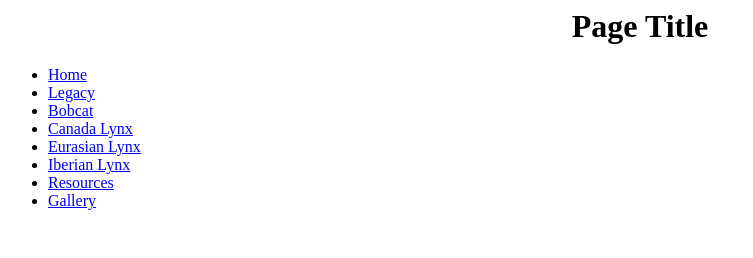
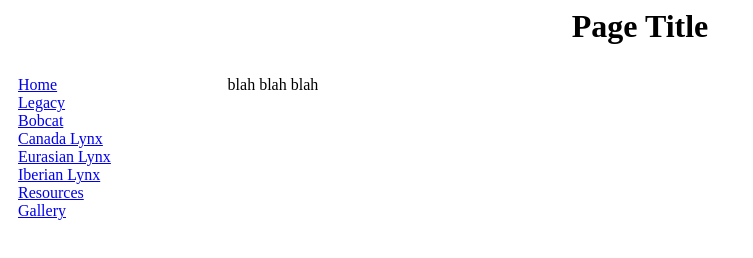
Before and after one commit to eberte/lynx-site, a plain HTML site: page temp.html in a window 1280 px wide. Shown: the whole page, without its empty margins (0-753 px from the left). Drawn offline with Linux system fonts and the light colour scheme.

Commit message:
friday dec 14

```diff
--- /dev/null
+++ b/lynxPages.css
@@ -0,0 +1,11 @@
+.twoColumnLeft {
+  float: left;
+  width: 15%;
+  margin: 10px;
+}
+.twoColumnRight {
+  float: left;
+  width: auto;
+  margin-top: 5px;
+  margin: 10px;
+}
--- a/temp.html
+++ b/temp.html
@@ -1,26 +1,23 @@
 <html>
-<title>
-Lynx information pages
-</title>
+  <link href = 'lynxPages.css' rel = 'stylesheet' />
+  <title>Lynx information pages</title>
   <body>
     <center> <h1>
       Page Title
     </h1> </center>
-  <div>
-    <ul>
-    <li> <a href = #>Home </a> </li>
-    <li> <a href = #>Legacy </a> </li>
-    <li> <a href = #>Bobcat </a> </li>
-    <li> <a href = #>Canada Lynx </a> </li>
-    <li> <a href = #>Eurasian Lynx </a> </li>
-    <li> <a href = #>Iberian Lynx </a> </li>
-    <li> <a href = #>Resources </a> </li>
-    <li> <a href = #>Gallery </a> </li>
-  </ul>
-
+    <div class = 'twoColumnLeft'>
+      <a href = 'index.html'>Home </a> <br />
+      <a href = 'legacy.html'>Legacy </a> <br />
+      <a href = 'bobcat.html'>Bobcat </a> <br />
+      <a href = 'canadian.html'>Canada Lynx </a> <br />
+      <a href = 'eurasian.html'>Eurasian Lynx </a> <br />
+      <a href = 'iberian.html'>Iberian Lynx </a> <br />
+      <a href = #>Resources </a> <br />
+      <a href = #>Gallery </a> <br />
     </div>
-
-
+    <div class = 'twoColumnRight'>
+      blah blah blah
+    </div>
 
   </body>
 
```
Also changed, not shown: 1 other file. Lines whose indentation alone changed are shown as unchanged.
